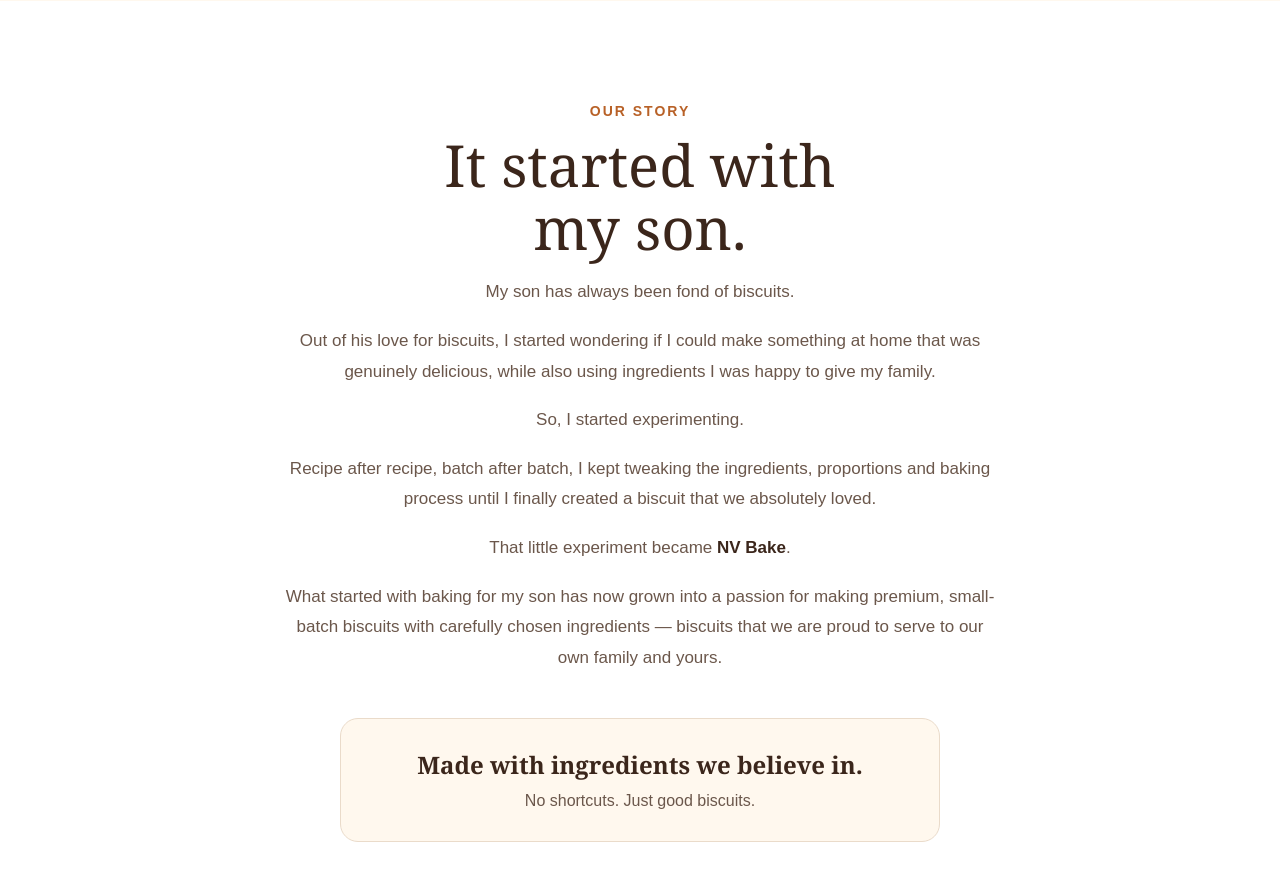
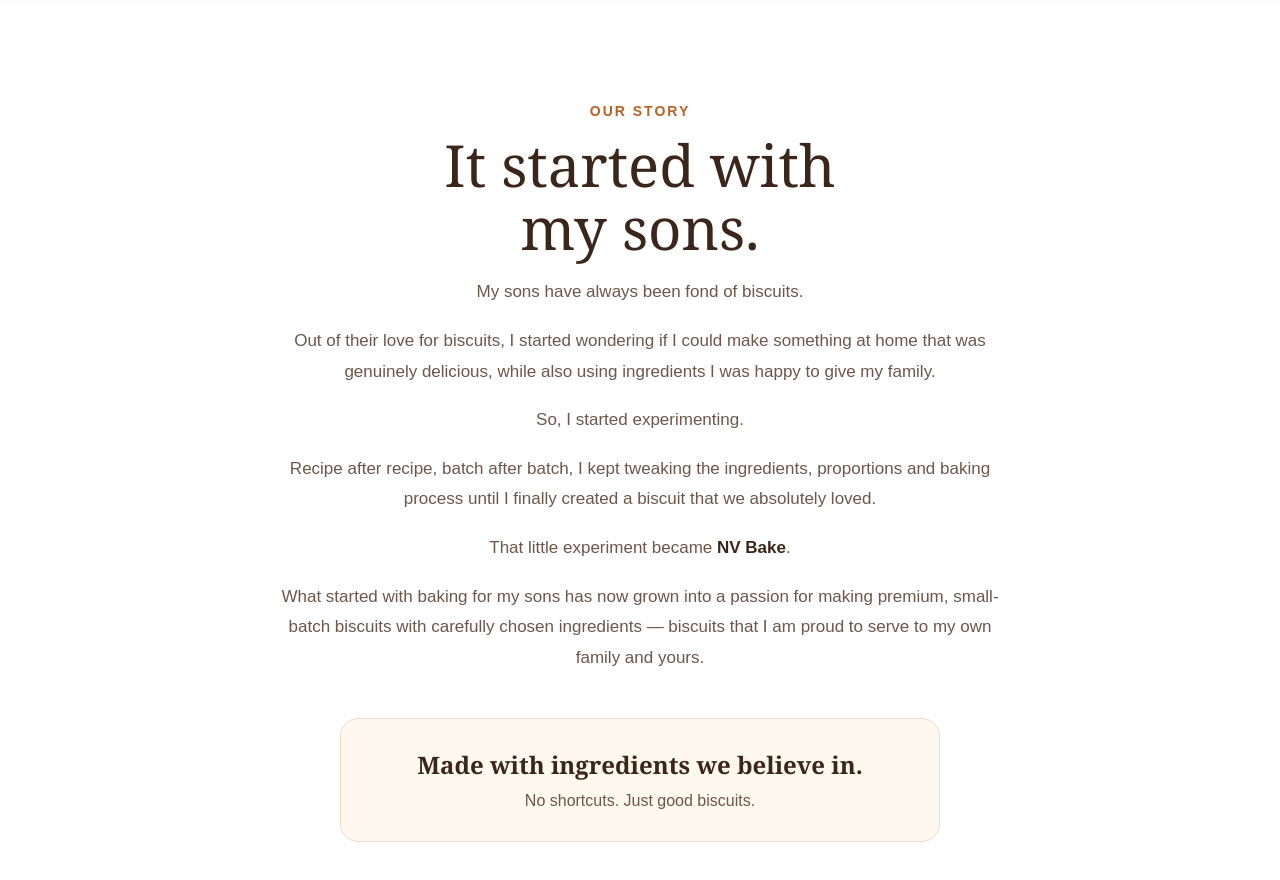
Before and after one commit to lalithadakuri-cmd/nv-bake, a Next.js app: page / in a window 1280 px wide. Shown: the part 3160-4040 px from the top of the page. Built offline with nearby package versions, Linux system fonts and the light colour scheme.

Commit message:
Updated Our Story with my sons

```diff
--- a/app/page.tsx
+++ b/app/page.tsx
@@ -521,14 +521,14 @@ aria-label="Follow NV Bake on Instagram"
 		  <div className="story-content">
 			<p className="eyebrow">Our Story</p>
 
-			<h2>It started with<br />my son.</h2>
+			<h2>It started with<br />my sons.</h2>
 
 <p>
-			  My son has always been fond of biscuits.
+  My sons have always been fond of biscuits.
 </p>
 
 <p>
-			  Out of his love for biscuits, I started wondering if I could make
+  Out of their love for biscuits, I started wondering if I could make
   something at home that was genuinely delicious, while also using
   ingredients I was happy to give my family.
 </p>
@@ -548,9 +548,9 @@ aria-label="Follow NV Bake on Instagram"
 </p>
 
 <p>
-			  What started with baking for my son has now grown into a passion
+  What started with baking for my sons has now grown into a passion
   for making premium, small-batch biscuits with carefully chosen
-			  ingredients — biscuits that we are proud to serve to our own family
+  ingredients — biscuits that I am proud to serve to my own family
   and yours.
 </p>
 
```
Lines whose indentation alone changed are shown as unchanged.
